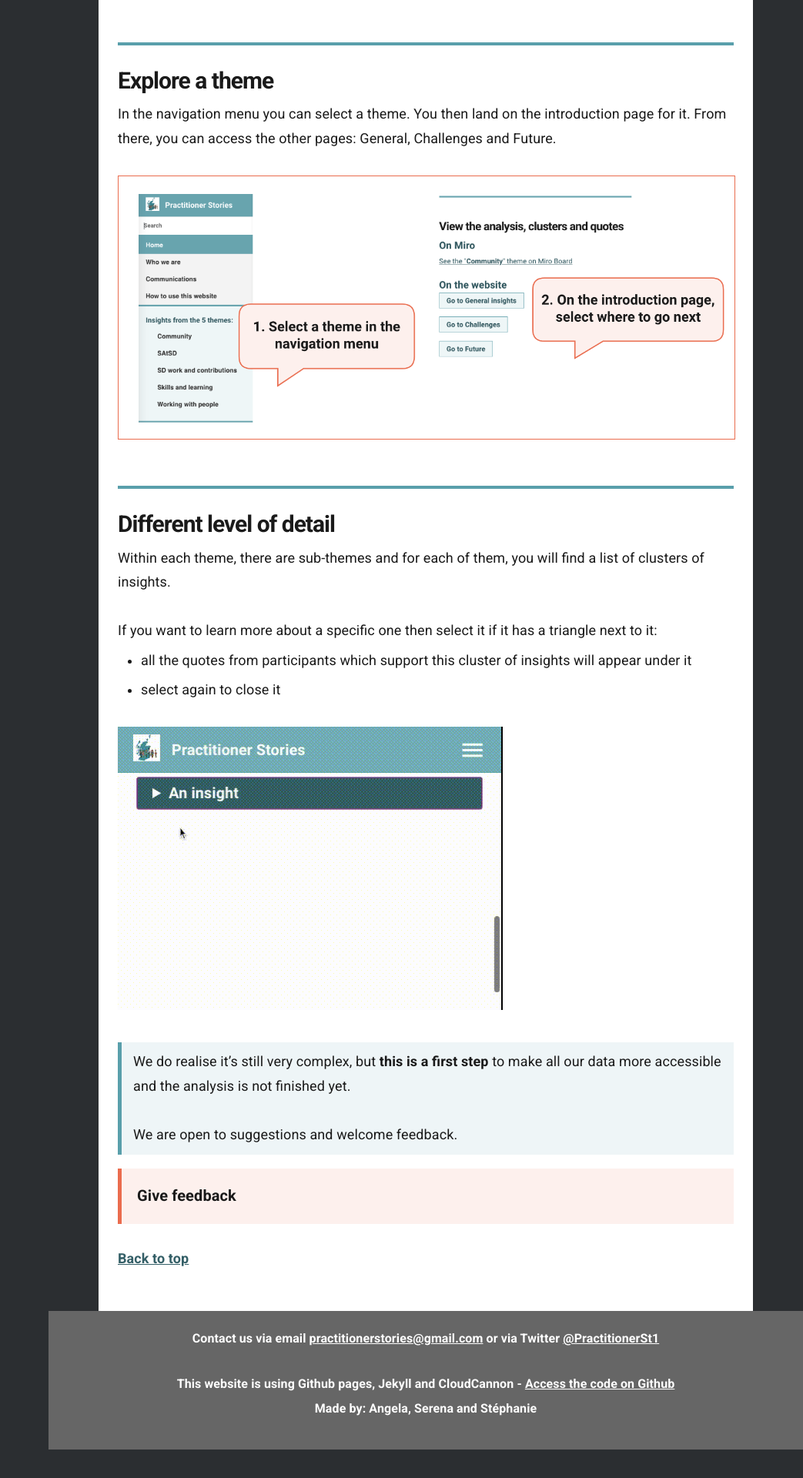
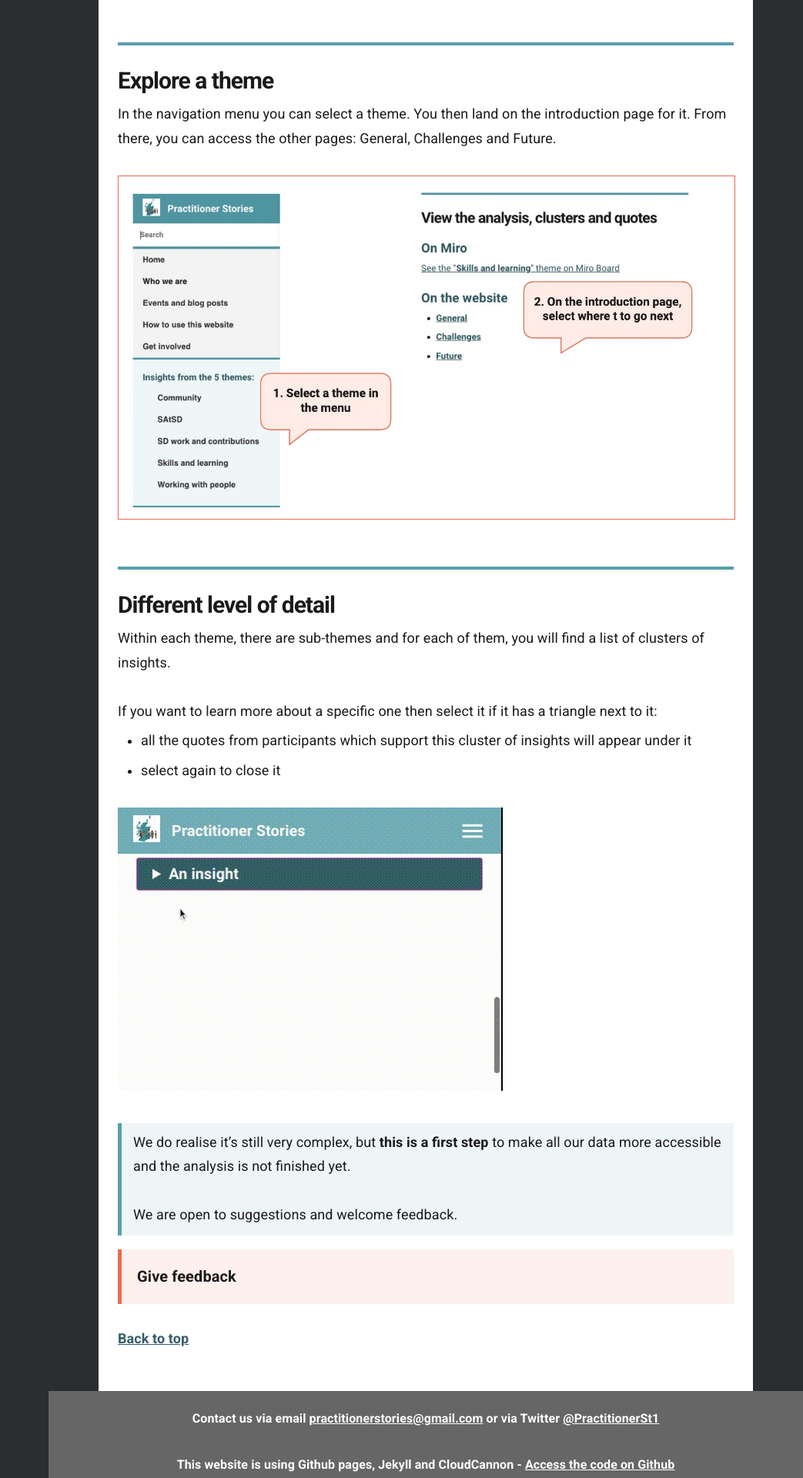
Before and after one commit to stephanie-K/practitioner-stories, a Jekyll site: the page built from how-to.md, in a window 1280 px wide. Shown: the part 1409-3329 px from the top of the page at 77% size, without its empty margins (237-1280 px from the left). Built offline with Jekyll 4.4.1, drawn with Linux system fonts in a browser that asks for light colours; before the commit the page ends 3292 px from its top, so only the background shows below that.

Commit message:
improve image for how to

```diff
--- a/how-to.md
+++ b/how-to.md
@@ -26,7 +26,7 @@ For each theme, there are general insights and we have grouped the challenges se
 
 In the navigation menu you can select a theme. You then land on the introduction page for it. From there, you can access the other pages: General, Challenges and Future.
 
-<img src="/practitioner-stories/images/navigation-explanation.png" alt="showing the 2 steps with screenshots of the website" style="border: solid 1px #ea6c4e">
+<img src="/practitioner-stories/images/navigation-explanation.jpg" alt="showing the 2 steps with screenshots of the website" style="border: solid 1px #ea6c4e">
 
 
 <h2 class="top-line">Different level of detail</h2>
```
Also changed, not shown: images/navigation-explanation.jpg (added).
